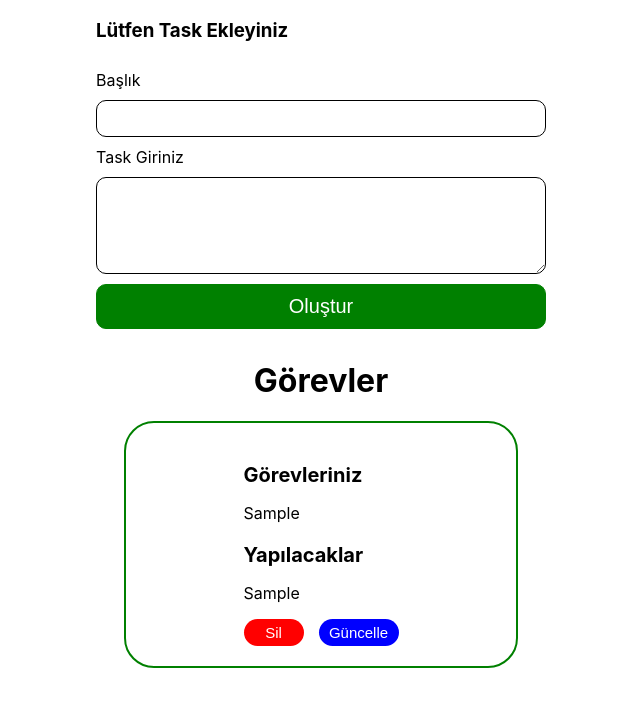
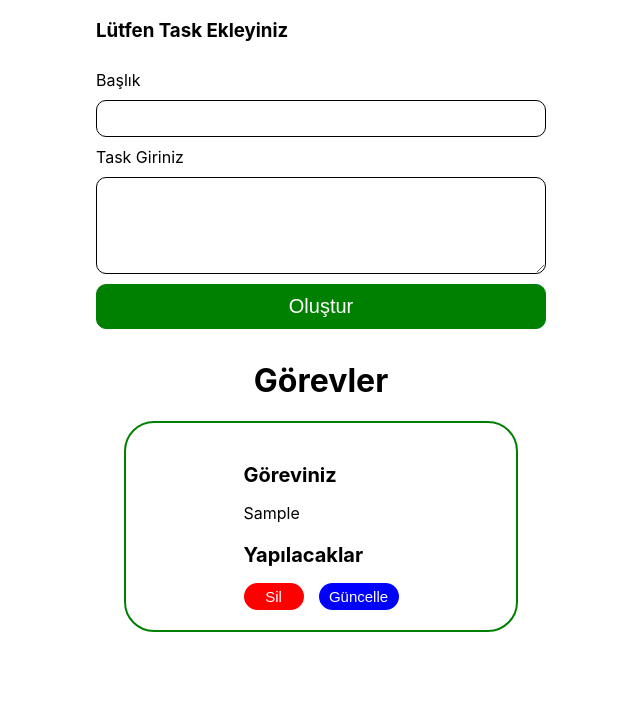
Before and after one commit to FERHATSUMER/task-react, a React (Create React App) app: page / in a window 1280 px wide. Both pictures are taken after typing "Sample", "Sample" into the empty fields and a click on the button "Oluştur". Shown: the top 706 px of the page, without its empty margins (319-959 px from the left). Built offline with nearby package versions, Linux system fonts and the light colour scheme.

Commit message:
task-react

```diff
--- a/src/components/TaskShow/taskShow.js
+++ b/src/components/TaskShow/taskShow.js
@@ -1,30 +1,34 @@
 import { useState } from 'react';
 import '../../Styles/TaskShow.css';
+import '../../Styles/TaskShow.css';
+
 import TaskCreate from '../TaskCreate/TaskCreate';
 
 function TaskShow({ task, onDelete }) {
-  const { showEdit, setShowEdit } = useState(false);
+  const [showEdit, setShowEdit] = useState(false);
   const handleDeleteClick = () => {
     onDelete(task.id);
   };
-  const handlEditClick = () => {
-    setShowEdit(true);
+  const handleEditClick = () => {
+    setShowEdit(!showEdit);
   };
+
+  console.log(task);
   return (
-    <div className='task-show'>
+    <div className="task-show">
       {showEdit ? (
-        <TaskCreate task={task} />
+        <TaskCreate task={task} taskformUpdate={true} />
       ) : (
         <div>
-          <h3 className='task-title'>Görevleriniz</h3>
+          <h3 className="task-title">Göreviniz</h3>
           <p>{task.title}</p>
-          <h3 className='task-title'>Yapılacaklar</h3>
-          <p>{task.taskDec}</p>
+          <h3 className="task-title">Yapılacaklar</h3>
+          <p>{task.taskDesc}</p>
           <div>
-            <button className='delete-btn' onClick={handleDeleteClick}>
+            <button className="delete-btn" onClick={handleDeleteClick}>
               Sil
             </button>
-            <button className='update-btn' onClick={handlEditClick}>
+            <button className="update-btn" onClick={handleEditClick}>
               Güncelle
             </button>
           </div>
```
